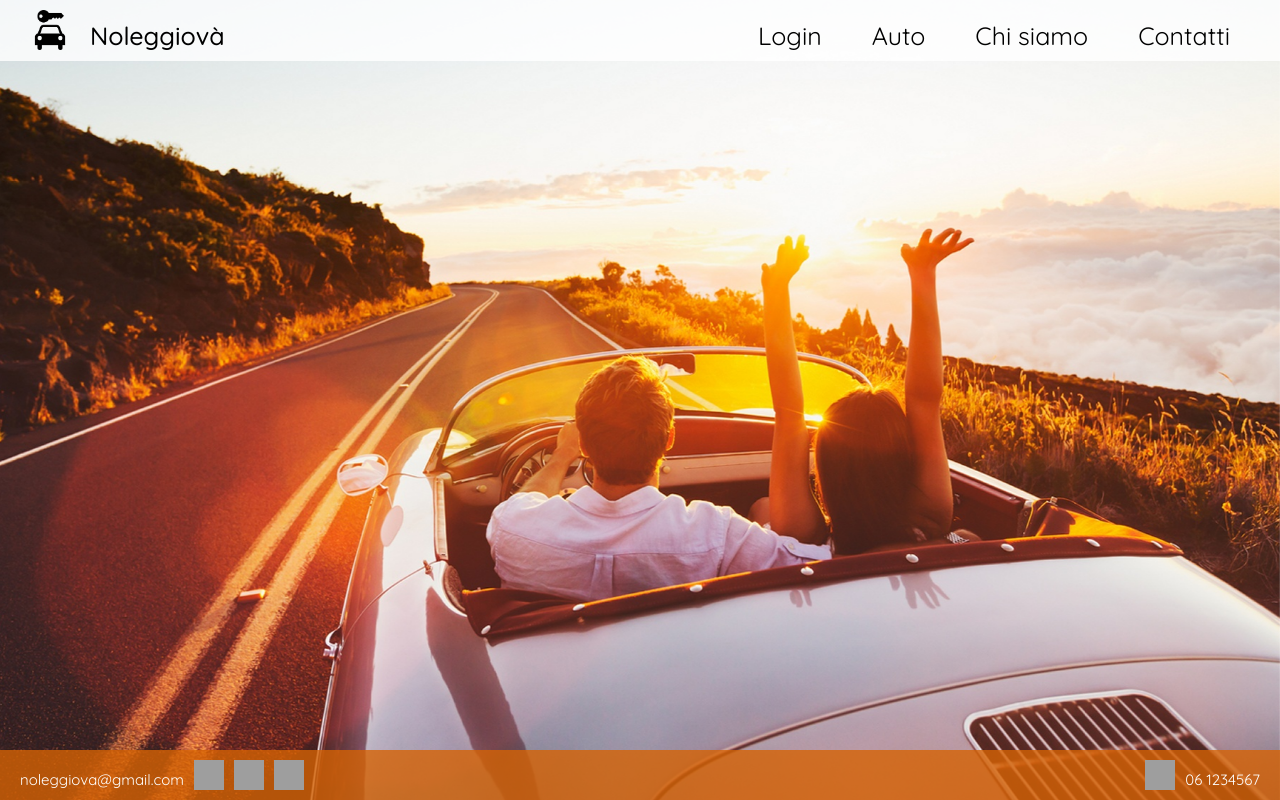
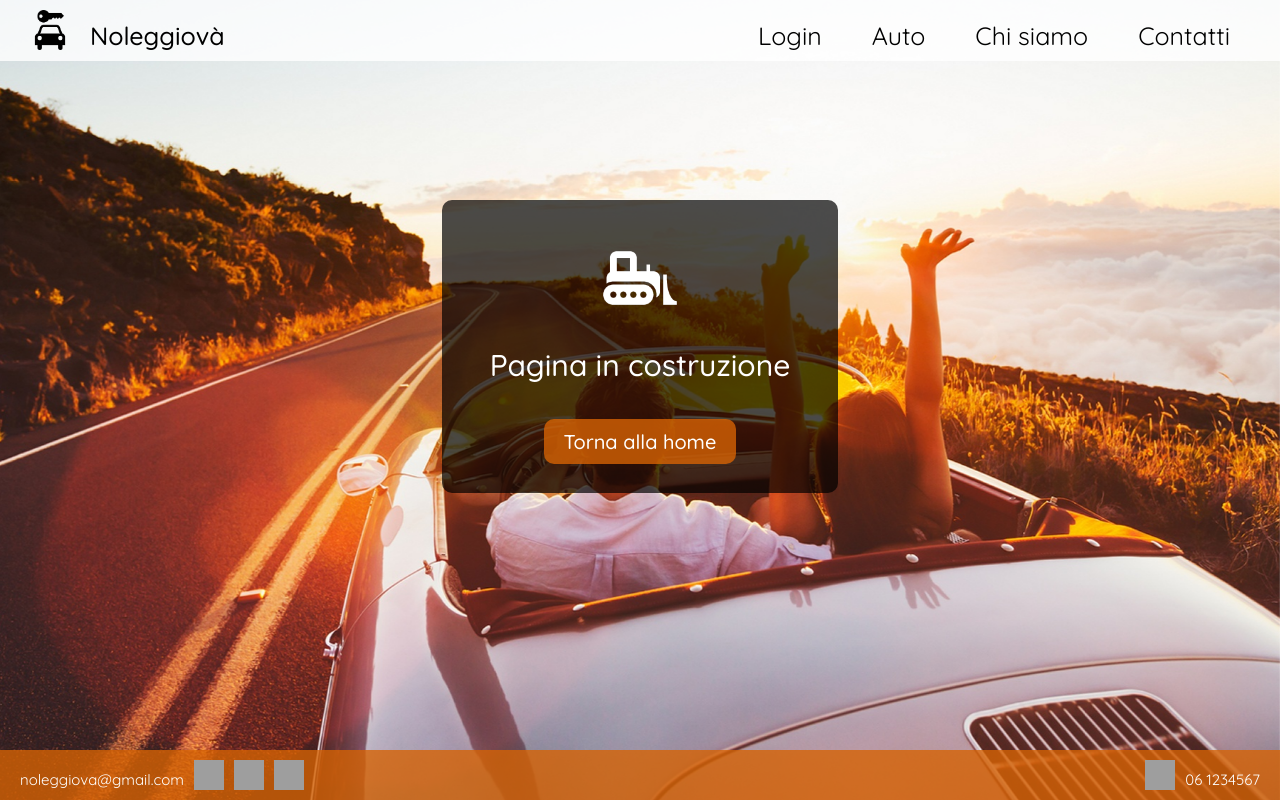
Before and after one commit to glg-23/autonoleggio-react, a React (Create React App) app in the folder autonoleggio-react/: page /home in a window 1280 px wide. Built offline with nearby package versions, Linux system fonts and the light colour scheme; grey boxes are pictures that could not be loaded.

Commit message:
implementato inCostruzione

```diff
--- a/autonoleggio-react/src/components/chiSiamo/ChiSiamo.js
+++ b/autonoleggio-react/src/components/chiSiamo/ChiSiamo.js
@@ -1,11 +1,14 @@
 import React from 'react';
 import './ChiSiamo.css';
+import InCostruzione from '../inCostruzione/InCostruzione';
 
 class ChiSiamo extends React.Component {
 
     render() {
         return (
             <div className='sfondoChiSiamo'>
+                <InCostruzione>
+                </InCostruzione>
             </div>
         );
     }
--- a/autonoleggio-react/src/components/contatti/Contatti.js
+++ b/autonoleggio-react/src/components/contatti/Contatti.js
@@ -1,11 +1,37 @@
 import React from 'react';
 import './Contatti.css';
+import InCostruzione from '../inCostruzione/InCostruzione';
+
 
 class Contatti extends React.Component {
 
     render() {
         return (
             <div className='sfondoContatti'>
+                <InCostruzione>
+                </InCostruzione>
+
+                {/*
+                <div class="jumbotron half-screen-contacts half-box col-12">
+                    <h1 class="display-4 title-cs">Contattaci: </h1>
+                    <hr class="my-4">
+                        <div class="row col-12">
+                            <form class="contact-box col-md-12">
+                                <div class="form-group">
+                                    <label for="exampleFormControlInput1">La tua Email:</label>
+                                    <input type="email" class="form-control" id="exampleFormControlInput1" placeholder="name@example.com">
+                                </div>
+                                <div class="form-group">
+                                    <label for="exampleFormControlTextarea1">La tua Richiesta:</label>
+                                    <textarea class="form-control" id="exampleFormControlTextarea1" rows="3"></textarea>
+                                </div>
+                            </form>
+                        </div>
+                </div>
+                */}
+
+
+
             </div>
         );
     }
--- a/autonoleggio-react/src/components/home/Home.js
+++ b/autonoleggio-react/src/components/home/Home.js
@@ -1,11 +1,15 @@
 import React from 'react';
 import './Home.css';
+import InCostruzione from '../inCostruzione/InCostruzione';
+
 
 class Home extends React.Component {
 
     render() {
         return (
             <div className='sfondoHome'>
+                <InCostruzione>
+                </InCostruzione>
             </div>
         );
     }
--- a/autonoleggio-react/src/components/listaAuto/ListaAuto.js
+++ b/autonoleggio-react/src/components/listaAuto/ListaAuto.js
@@ -1,11 +1,14 @@
 import React from 'react';
 import './ListaAuto.css';
+import InCostruzione from '../inCostruzione/InCostruzione';
 
 class ListaAuto extends React.Component {
 
     render() {
         return (
             <div className='sfondoListaAuto'>
+                <InCostruzione>
+                </InCostruzione>
             </div>
         );
     }
```
